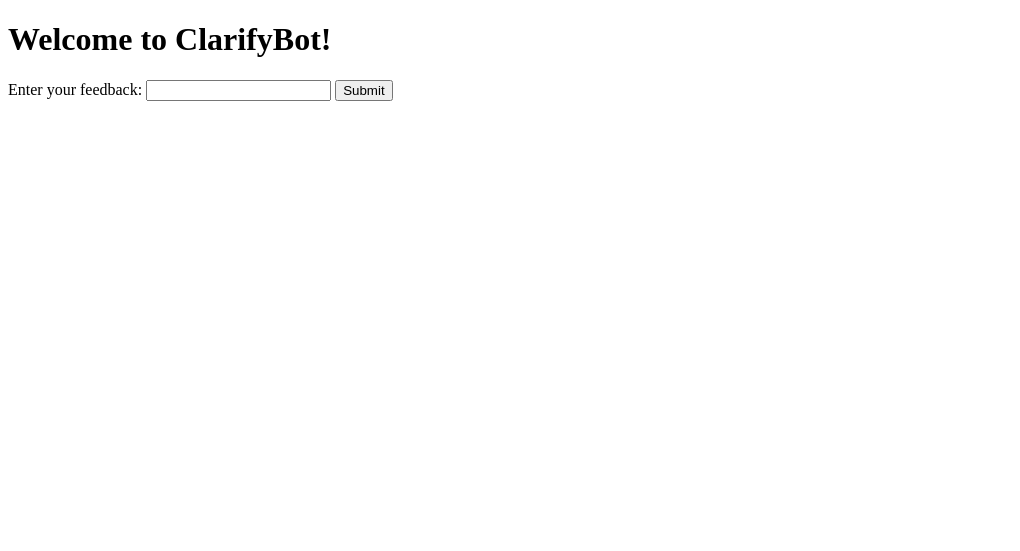
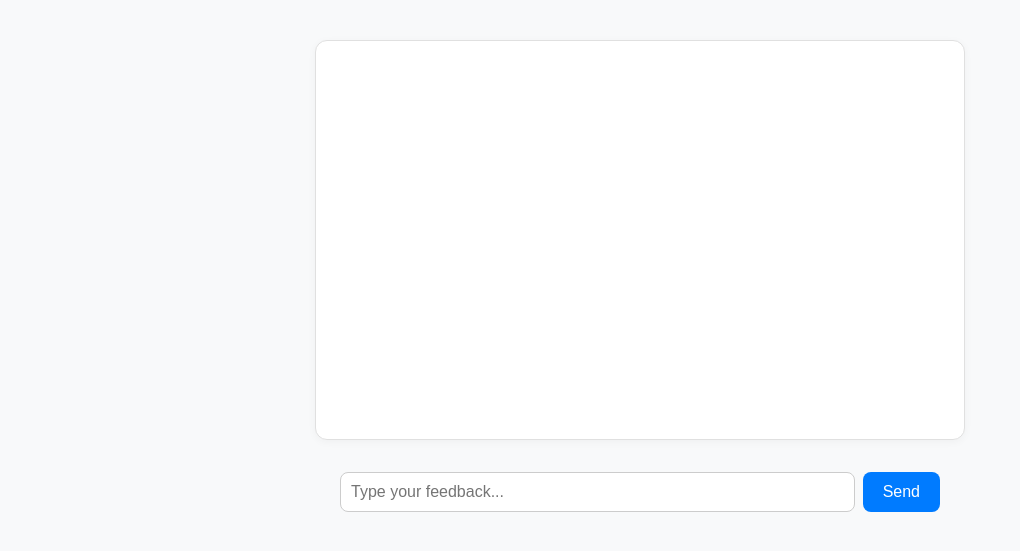
Before and after one commit to ethanvillalovoz/clarifybot, a Flask app: page / in a window 1280 px wide. Shown: the top 551 px of the page, without its empty margins (0-1020 px from the left). Run offline with Flask 2, Linux system fonts and the light colour scheme.

Commit message:
Polished UI

```diff
--- a/src/gui/templates/index.html
+++ b/src/gui/templates/index.html
@@ -2,30 +2,106 @@
 <html>
 <head>
     <title>ClarifyBot</title>
+    <style>
+        body { background: #f8f9fa; }
+        #chat-window {
+            max-width: 600px;
+            margin: 40px auto 0 auto;
+            border: 1px solid #e0e0e0;
+            padding: 24px;
+            border-radius: 12px;
+            background: #fff;
+            min-height: 350px;
+            box-shadow: 0 2px 8px rgba(0,0,0,0.04);
+            display: flex;
+            flex-direction: column;
+            gap: 8px;
+        }
+        .user-msg {
+            align-self: flex-end;
+            background: #007bff;
+            color: #fff;
+            padding: 10px 16px;
+            border-radius: 18px 18px 4px 18px;
+            margin: 2px 0;
+            max-width: 70%;
+            word-break: break-word;
+        }
+        .bot-msg {
+            align-self: flex-start;
+            background: #e9ecef;
+            color: #222;
+            padding: 10px 16px;
+            border-radius: 18px 18px 18px 4px;
+            margin: 2px 0;
+            max-width: 70%;
+            word-break: break-word;
+        }
+        #input-row {
+            display: flex;
+            margin: 32px auto 0 auto;
+            max-width: 600px;
+        }
+        #user-input {
+            flex: 1;
+            padding: 10px;
+            border-radius: 8px;
+            border: 1px solid #ccc;
+            font-size: 1em;
+        }
+        #send-btn {
+            margin-left: 8px;
+            padding: 10px 20px;
+            border-radius: 8px;
+            border: none;
+            background: #007bff;
+            color: #fff;
+            font-size: 1em;
+            cursor: pointer;
+        }
+    </style>
 </head>
 <body>
-    <h1>Welcome to ClarifyBot!</h1>
-    <form id="feedback-form">
-        <label for="feedback">Enter your feedback:</label>
-        <input type="text" id="feedback" name="feedback" required>
-        <button type="submit">Submit</button>
-    </form>
-    <div id="questions"></div>
-    <script>
-        document.getElementById('feedback-form').onsubmit = async function(e) {
-            e.preventDefault();
-            const feedback = document.getElementById('feedback').value;
+    <div id="chat-window"></div>
+    <div id="input-row">
+        <input type="text" id="user-input" placeholder="Type your feedback..." autocomplete="off" />
+        <button id="send-btn">Send</button>
+    </div>
+   <script>
+        const chatWindow = document.getElementById('chat-window');
+        const userInput = document.getElementById('user-input');
+        const sendBtn = document.getElementById('send-btn');
+
+        function appendMessage(text, sender) {
+            const msgDiv = document.createElement('div');
+            msgDiv.className = sender === 'user' ? 'user-msg' : 'bot-msg';
+            msgDiv.textContent = text;
+            chatWindow.appendChild(msgDiv);
+            chatWindow.scrollTop = chatWindow.scrollHeight;
+        }
+
+        let lastBotQuestions = [];
+
+        sendBtn.onclick = async function() {
+            const feedback = userInput.value.trim();
+            if (!feedback) return;
+            appendMessage(feedback, 'user');
+            userInput.value = '';
+
+            // Send the user's message to the backend for clarification
             const response = await fetch('/submit_feedback', {
                 method: 'POST',
                 headers: {'Content-Type': 'application/json'},
                 body: JSON.stringify({feedback})
             });
             const data = await response.json();
-            document.getElementById('questions').innerHTML =
-                '<h2>Clarification Questions:</h2><ul>' +
-                data.questions.map(q => `<li>${q}</li>`).join('') +
-                '</ul>';
+            lastBotQuestions = data.questions;
+            data.questions.forEach(q => appendMessage(q, 'bot'));
         };
+
+        userInput.addEventListener('keydown', function(e) {
+            if (e.key === 'Enter') sendBtn.click();
+        });
     </script>
 </body>
 </html>
```
